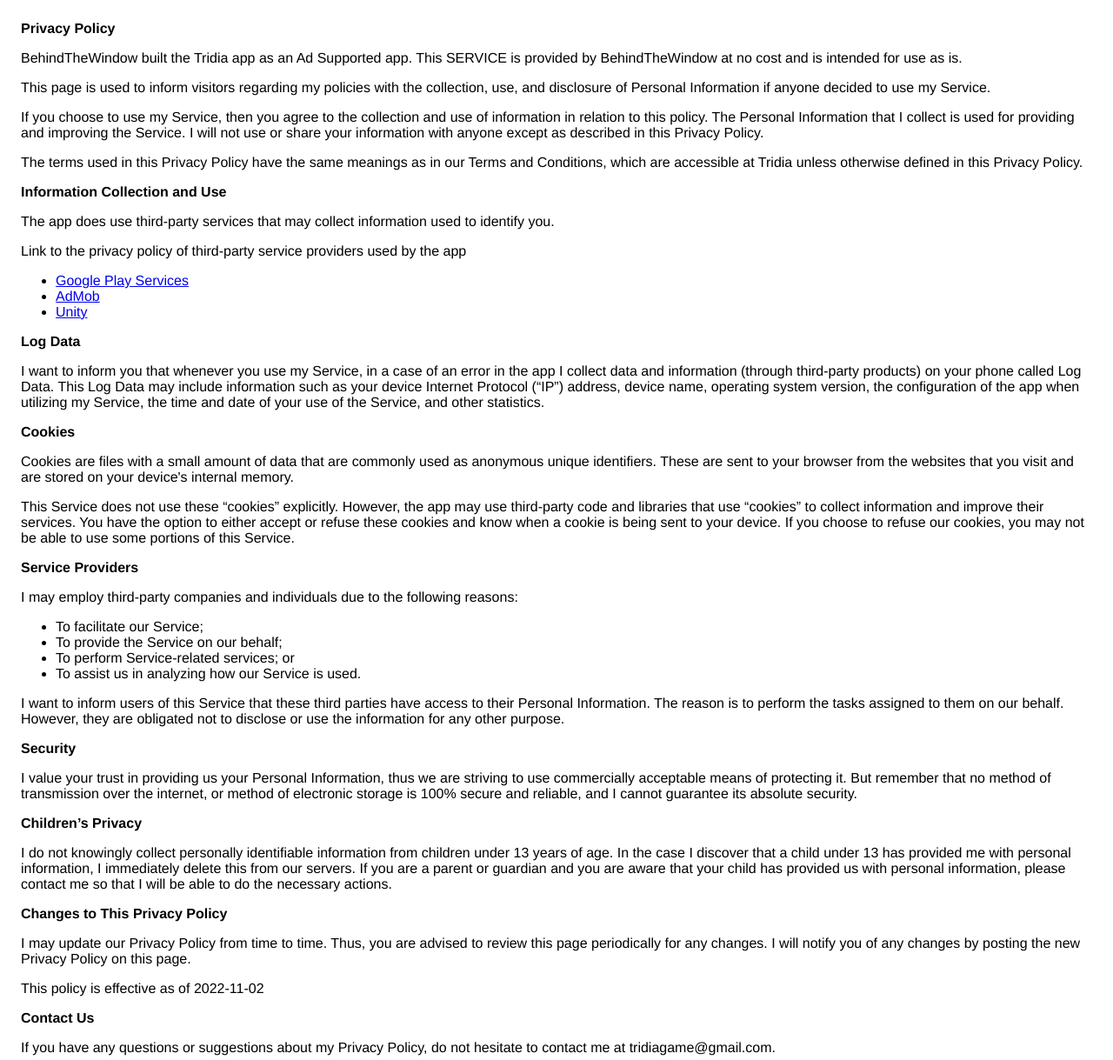
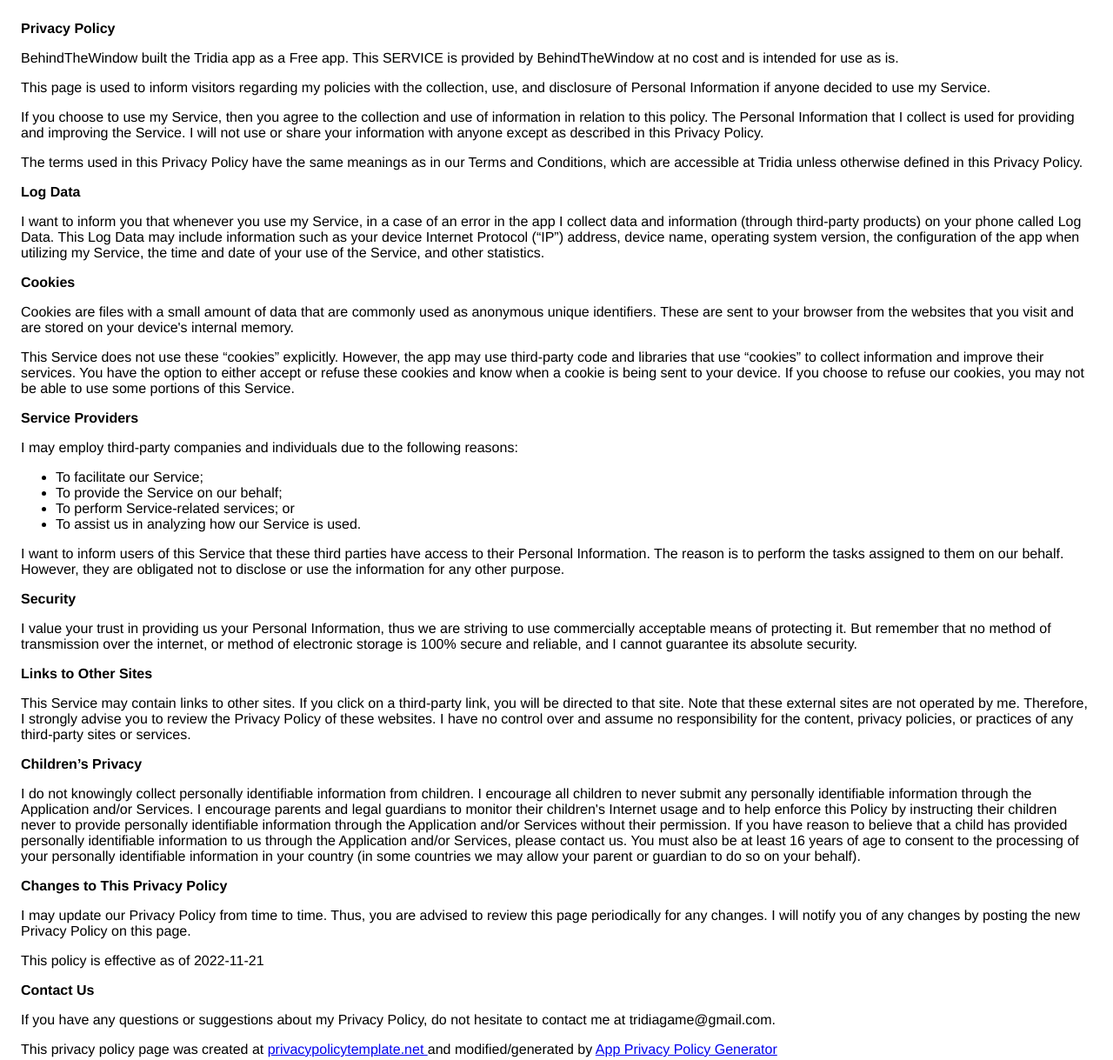
Before and after one commit to Sheinort/Sheinort.github.io, a plain HTML site: page index.html in a window 1280 px wide. Shown: the whole page at 87% size. Drawn offline with Linux system fonts and the light colour scheme.

Commit message:
Update index.html

```diff
--- a/index.html
+++ b/index.html
@@ -9,7 +9,7 @@
     <body>
     <strong>Privacy Policy</strong> <p>
                   BehindTheWindow built the Tridia app as
-                  an Ad Supported app. This SERVICE is provided by
+                  a Free app. This SERVICE is provided by
                   BehindTheWindow at no cost and is intended for use as
                   is.
                 </p> <p>
@@ -26,13 +26,7 @@
                   The terms used in this Privacy Policy have the same meanings
                   as in our Terms and Conditions, which are accessible at
                   Tridia unless otherwise defined in this Privacy Policy.
-                </p> <p><strong>Information Collection and Use</strong></p> <p>
-                    The app does use third-party services that may collect
-                    information used to identify you.
-                  </p> <p>
-                    Link to the privacy policy of third-party service providers used
-                    by the app
-                  </p> <ul><li><a href="https://www.google.com/policies/privacy/" target="_blank" rel="noopener noreferrer">Google Play Services</a></li><li><a href="https://support.google.com/admob/answer/6128543?hl=en" target="_blank" rel="noopener noreferrer">AdMob</a></li><!----><!----><!----><!----><!----><!----><!----><!----><!----><li><a href="https://unity3d.com/legal/privacy-policy" target="_blank" rel="noopener noreferrer">Unity</a></li><!----><!----><!----><!----><!----><!----><!----><!----><!----><!----><!----><!----><!----><!----><!----><!----></ul></div> <p><strong>Log Data</strong></p> <p>
+                </p> <!----> <p><strong>Log Data</strong></p> <p>
                   I want to inform you that whenever you
                   use my Service, in a case of an error in the app
                   I collect data and information (through third-party
@@ -71,23 +65,37 @@
                   of transmission over the internet, or method of electronic
                   storage is 100% secure and reliable, and I cannot
                   guarantee its absolute security.
-                </p> <p><strong>Children’s Privacy</strong></p> <div><p>
+                </p> <p><strong>Links to Other Sites</strong></p> <p>
+                  This Service may contain links to other sites. If you click on
+                  a third-party link, you will be directed to that site. Note
+                  that these external sites are not operated by me.
+                  Therefore, I strongly advise you to review the
+                  Privacy Policy of these websites. I have
+                  no control over and assume no responsibility for the content,
+                  privacy policies, or practices of any third-party sites or
+                  services.
+                </p> <p><strong>Children’s Privacy</strong></p> <!----> <div><p>
                     I do not knowingly collect personally
-                    identifiable information from children under 13 years of age. In the case
-                    I discover that a child under 13 has provided
-                    me with personal information, I immediately
-                    delete this from our servers. If you are a parent or guardian
-                    and you are aware that your child has provided us with
-                    personal information, please contact me so that
-                    I will be able to do the necessary actions.
-                  </p></div> <!----> <p><strong>Changes to This Privacy Policy</strong></p> <p>
+                    identifiable information from children. I
+                    encourage all children to never submit any personally
+                    identifiable information through
+                    the Application and/or Services.
+                    I encourage parents and legal guardians to monitor
+                    their children's Internet usage and to help enforce this Policy by instructing
+                    their children never to provide personally identifiable information through the Application and/or Services without their permission. If you have reason to believe that a child
+                    has provided personally identifiable information to us through the Application and/or Services,
+                    please contact us. You must also be at least 16 years of age to consent to the processing
+                    of your personally identifiable information in your country (in some countries we may allow your parent
+                    or guardian to do so on your behalf).
+                  </p></div> <p><strong>Changes to This Privacy Policy</strong></p> <p>
                   I may update our Privacy Policy from
                   time to time. Thus, you are advised to review this page
                   periodically for any changes. I will
                   notify you of any changes by posting the new Privacy Policy on
                   this page.
-                </p> <p>This policy is effective as of 2022-11-02</p> <p><strong>Contact Us</strong></p> <p>
+                </p> <p>This policy is effective as of 2022-11-21</p> <p><strong>Contact Us</strong></p> <p>
                   If you have any questions or suggestions about my
                   Privacy Policy, do not hesitate to contact me at tridiagame@gmail.com.
+                </p> <p>This privacy policy page was created at <a href="https://privacypolicytemplate.net" target="_blank" rel="noopener noreferrer">privacypolicytemplate.net </a>and modified/generated by <a href="https://app-privacy-policy-generator.nisrulz.com/" target="_blank" rel="noopener noreferrer">App Privacy Policy Generator</a></p>
     </body>
     </html>
```
